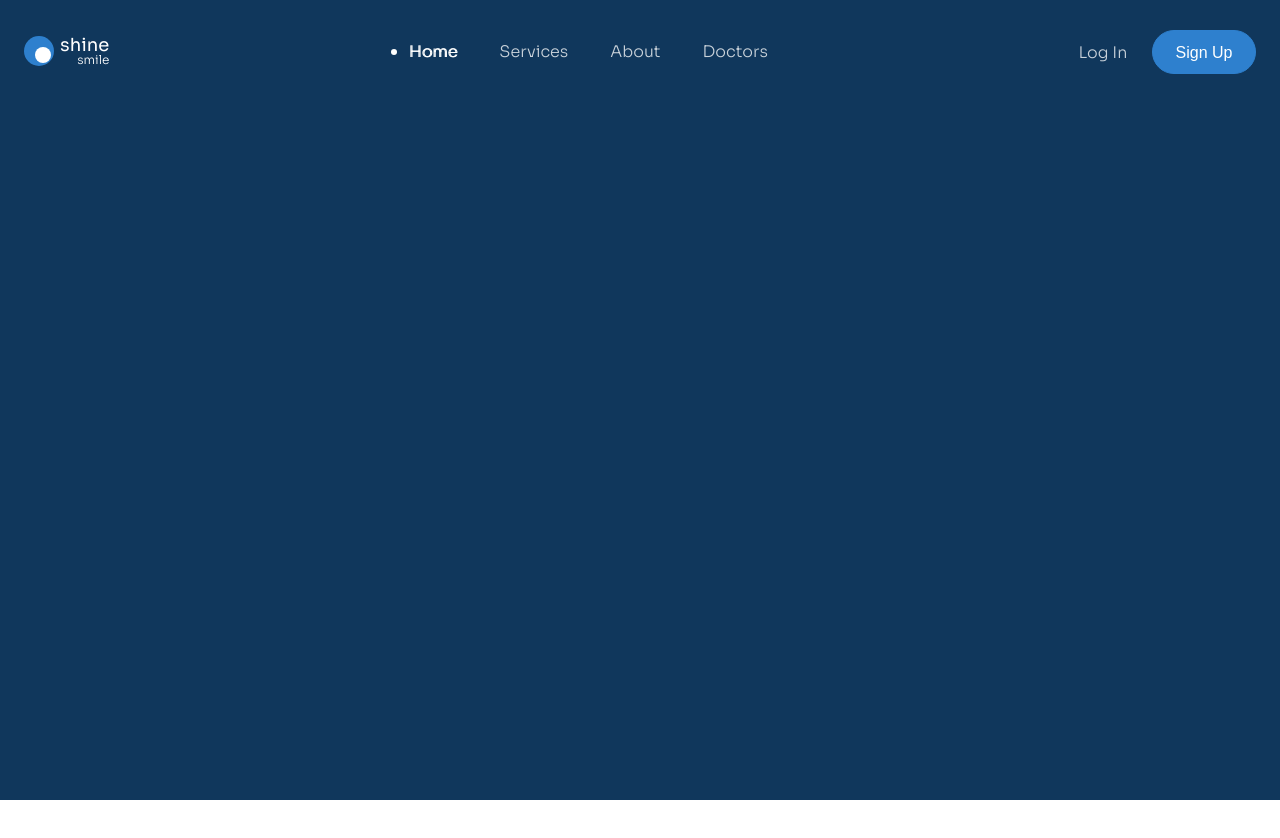
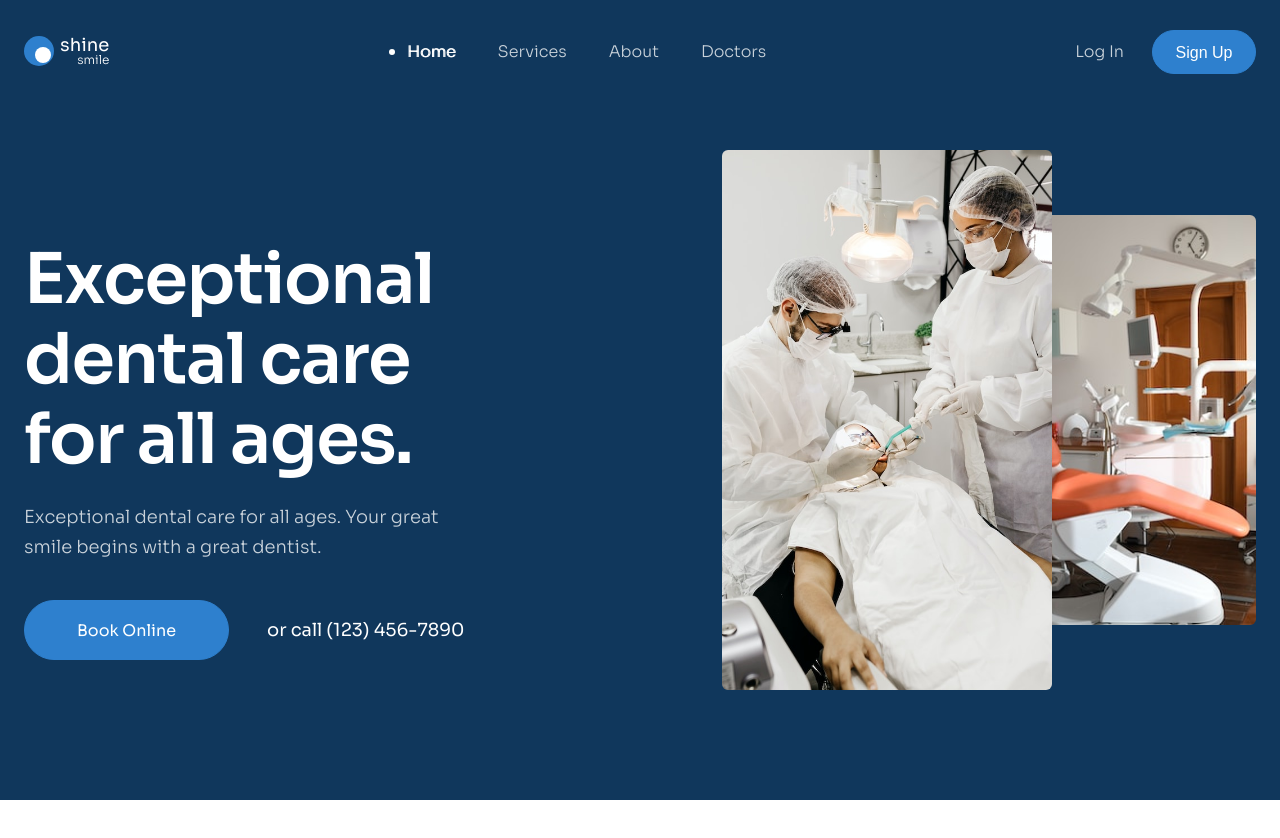
Before and after one commit to KingCreatBug/project3, a plain HTML site: page index.html in a window 1280 px wide. Shown: the top 838 px of the page. Before the commit the page ends 800 px from the top, so only its background shows below. Drawn offline with Linux system fonts and the light colour scheme.

Commit message:
add hero

```diff
--- a/assets/css/styles.css
+++ b/assets/css/styles.css
@@ -114,7 +114,7 @@ a {
     display: flex;
 }
 
-.action__login,
+.header-action__login,
 .navbar__link {
     padding: 4px 21px;
     color: #c9d2da;
@@ -144,7 +144,89 @@ a {
     background: #fff;
 }
 
-.action__signup {
+.header-action {
+    display: flex;
+    align-items: center;
+}
+
+.header-action__login {
+    margin-right: 7px;
+}
+
+.header-action__signup {
     --height: 44px;
     min-width: 104px;
 }
+
+/* Hero */
+.hero {
+    display: flex;
+    align-items: center;
+    margin-top: 76px;
+}
+
+.hero__content {
+    flex-shrink: 0;
+    width: 36%;
+}
+
+.hero__heading {
+    margin-top: 60px;
+    color: #fff;
+    font-size: 7rem;
+    font-weight: 600;
+    line-height: 1.14;
+    letter-spacing: -1.4px;
+}
+
+.hero__desc {
+    margin-top: 22px;
+    color: #c9d2da;
+    font-size: 1.8rem;
+    font-weight: 300;
+    line-height: 1.67;
+}
+
+.hero__row {
+    display: flex;
+    align-items: center;
+    margin-top: 38px;
+}
+
+.hero__phone {
+    margin-left: 38px;
+    color: #fff;
+    text-align: center;
+    font-size: 1.8rem;
+    font-weight: 400;
+    line-height: 1.67;
+}
+
+.hero__media {
+    flex-grow: 1;
+}
+
+.hero__images {
+    display: flex;
+    align-items: center;
+    justify-content: flex-end;
+}
+
+.hero__img {
+    width: 330px;
+    height: 540px;
+    border-radius: 6px;
+    object-fit: cover;
+}
+
+.hero__img:first-child {
+    position: relative;
+    margin-right: -6px;
+}
+
+.hero__img--small {
+    width: 210px;
+    height: 410px;
+    border-radius: 6px;
+    object-fit: cover;
+}
--- a/index.html
+++ b/index.html
@@ -95,9 +95,10 @@
         <link rel="stylesheet" href="./assets/css/styles.css" />
         <title>Shine Smile</title>
     </head>
-    <body>
+    <body style="height: 10000px">
         <header class="header">
             <div class="container">
+                <!-- Header-top -->
                 <div class="header-top">
                     <!-- Logo -->
                     <a href="/">
@@ -134,13 +135,48 @@
                         </ul>
                     </nav>
                     <!-- Action -->
-                    <div class="action">
-                        <a href="#!" class="action__login">Log In</a>
-                        <button href="#!" class="btn action__signup">
+                    <div class="header-action">
+                        <a href="#!" class="header-action__login">Log In</a>
+                        <button href="#!" class="btn header-action__signup">
                             Sign Up
                         </button>
                     </div>
                 </div>
+
+                <!-- Hero -->
+                <section class="hero">
+                    <!-- Hero content -->
+                    <section class="hero__content">
+                        <h1 class="hero__heading">
+                            Exceptional dental care for all ages.
+                        </h1>
+                        <p class="hero__desc">
+                            Exceptional dental care for all ages. Your great
+                            smile begins with a great dentist.
+                        </p>
+                        <div class="hero__row">
+                            <a href="#!" class="btn">Book Online</a>
+                            <span class="hero__phone"
+                                >or call (123) 456-7890</span
+                            >
+                        </div>
+                    </section>
+                    <!-- Hero media -->
+                    <div class="hero__media">
+                        <figure class="hero__images">
+                            <img
+                                src="./assets/img/hero-img2.jpg"
+                                alt=""
+                                class="hero__img"
+                            />
+                            <img
+                                src="./assets/img/hero-img1.jpg"
+                                alt=""
+                                class="hero__img hero__img--small"
+                            />
+                        </figure>
+                    </div>
+                </section>
             </div>
         </header>
     </body>
```
Also changed, not shown: assets/img/hero-img1.jpg (added), assets/img/hero-img2.jpg (added).
